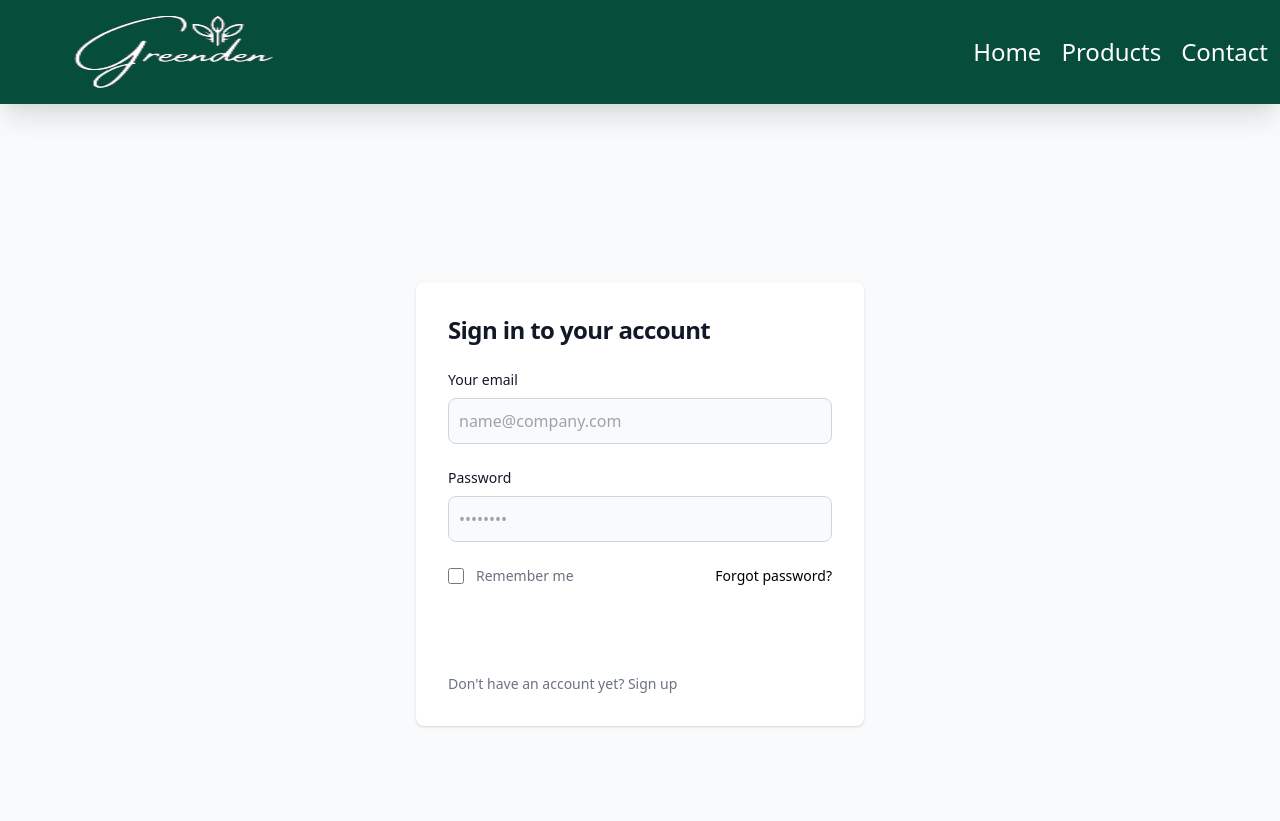
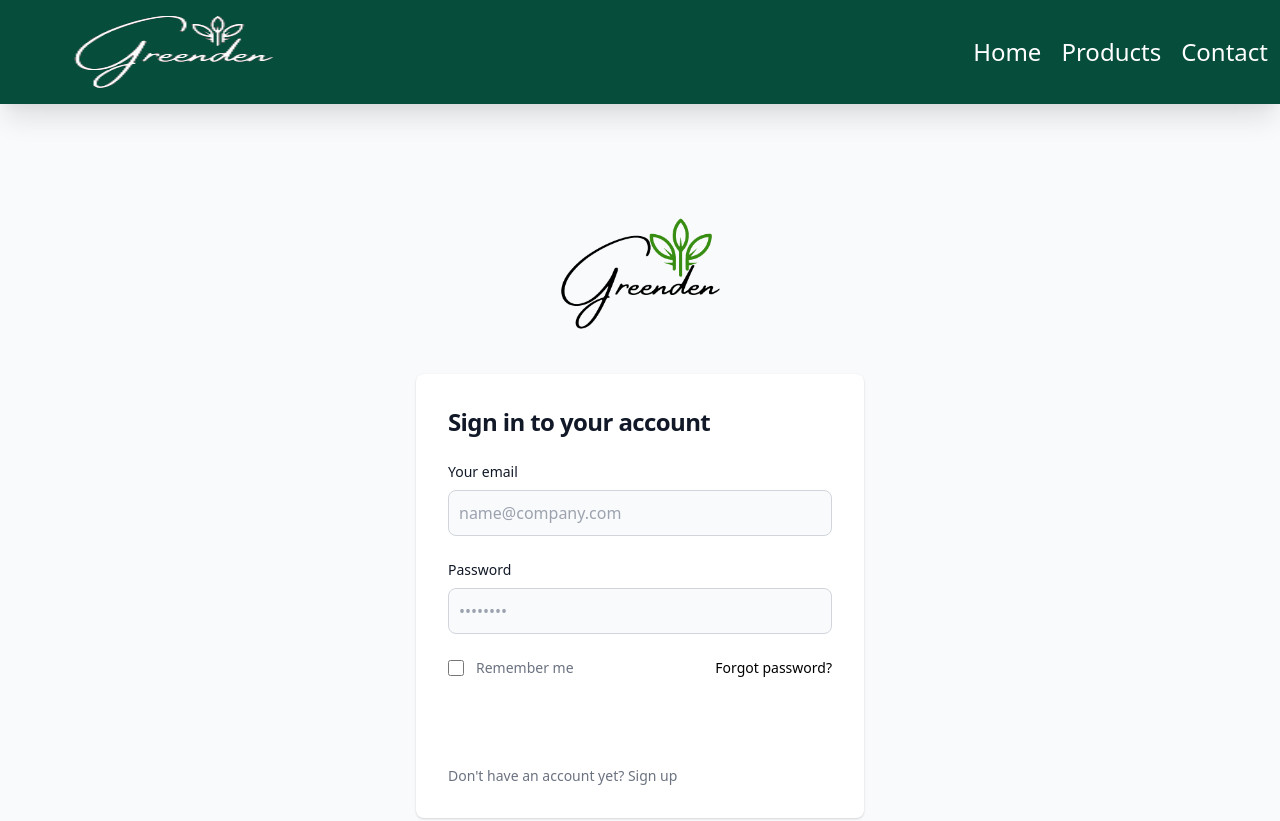
Before and after one commit to Sridev-97/Greenden, a plain HTML site: page login.html in a window 1280 px wide. Shown: the top 821 px of the page. Drawn offline with nearby package versions, Linux system fonts and the light colour scheme; a web font is replaced by a local one.

Commit message:
added login logo

```diff
--- a/login.html
+++ b/login.html
@@ -46,6 +46,8 @@
 
     <section class="bg-gray-50 dark:bg-gray-900">
         <div class="flex flex-col items-center justify-center px-6 py-8 mx-auto md:h-screen lg:py-0">
+            <a href="#" class="flex items-center mb-6 text-2xl font-semibold text-gray-900 dark:text-white">
+                <img class="w-200 h-40" src="./images/login.png" alt="logo"></a>
             <div
                 class="w-full bg-white rounded-lg shadow dark:border md:mt-0 sm:max-w-md xl:p-0 dark:bg-gray-800 dark:border-gray-700">
                 <div class="p-6 space-y-4 md:space-y-6 sm:p-8">
```
Also changed, not shown: images/login.png (added).
